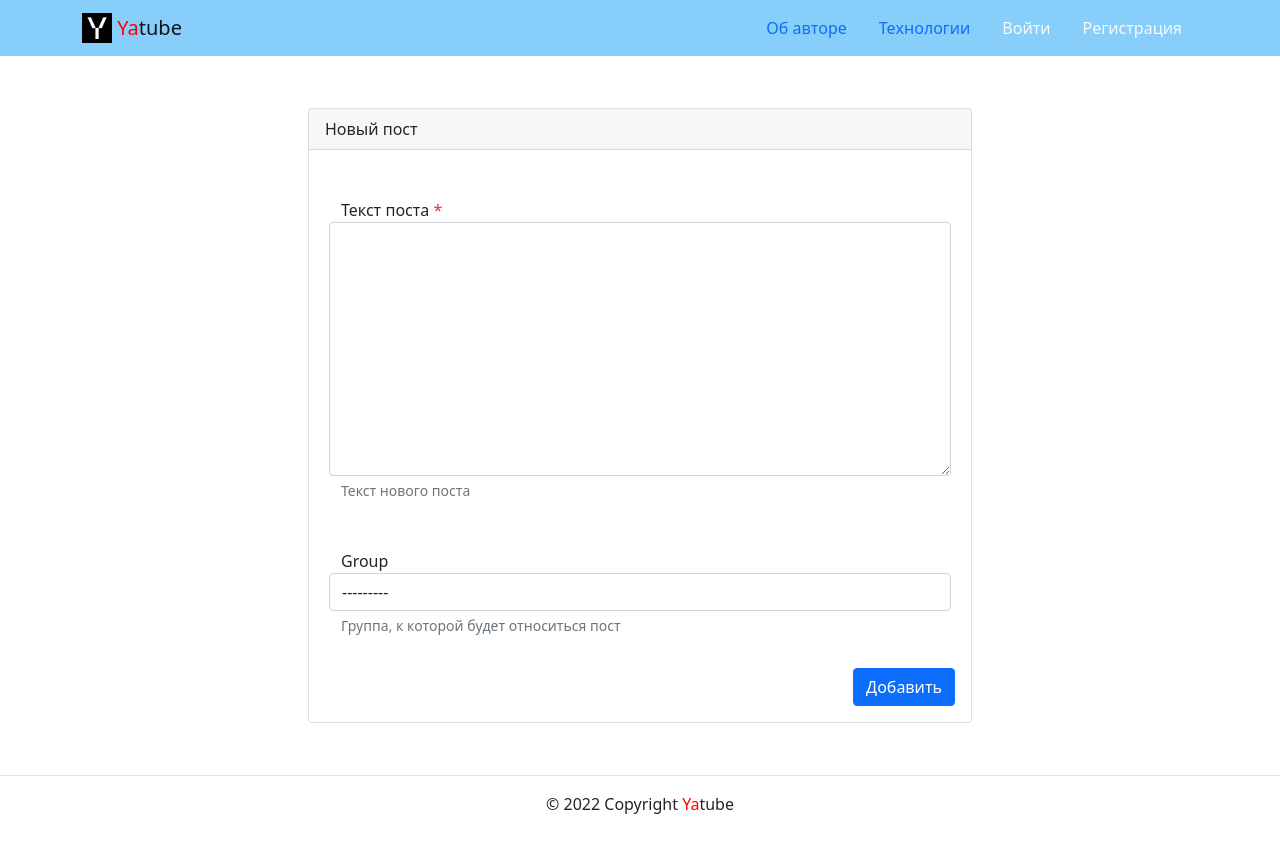
After one commit to artemleonich/yatube_project, a Django app: page /create/ in a window 1280 px wide. The commit adds this page. Run offline with Django 3.2, Linux system fonts and the light colour scheme; data that the repository does not hold is empty; some libraries are stand-ins or nearby versions.

Commit message:
Задание 1

```diff
--- /dev/null
+++ b/yatube/posts/forms.py
@@ -0,0 +1,9 @@
+from django.forms import ModelForm
+
+from .models import Post
+
+
+class PostForm(ModelForm):
+    class Meta:
+        model = Post
+        fields = ("text", "group")
--- a/yatube/posts/urls.py
+++ b/yatube/posts/urls.py
@@ -9,4 +9,5 @@ urlpatterns = [
     path("group/<slug:slug>/", views.group_posts, name="group_list"),
     path("profile/<str:username>/", views.profile, name="profile"),
     path("posts/<int:post_id>/", views.post_detail, name="post_detail"),
+    path("create/", views.post_create, name="post_create"),
 ]
--- a/yatube/posts/views.py
+++ b/yatube/posts/views.py
@@ -1,10 +1,12 @@
 from django.core.paginator import Paginator
-from django.shortcuts import get_object_or_404
+from django.shortcuts import get_object_or_404, redirect
 from django.shortcuts import render
+
 
 from .models import Group
 from .models import Post
 from .models import User
+from .forms import PostForm
 
 
 POSTS_LIMIT = 10
@@ -65,3 +67,18 @@ def post_detail(request, post_id):
         "count": count,
     }
     return render(request, template, context)
+
+
+def post_create(request):
+    template = "posts/create_post.html"
+    if request.method == "POST":
+        form = PostForm(request.POST)
+        if form.is_valid():
+            post = form.save(commit=False)
+            post.author = request.user
+            form.save()
+            return redirect("posts:profile", post.author)
+        return render(request, template, {"form": form})
+    form = PostForm()
+    title = "Добавить запись"
+    return render(request, template, {"form": form, "title": title})
--- a/yatube/templates/includes/header.html
+++ b/yatube/templates/includes/header.html
@@ -26,7 +26,7 @@
         </li>
         {% if user.username %}
           <li class="nav-item">
-            {% comment %} <a class="nav-link" href="{% url 'posts:post_create' %}">Новая запись</a> {% endcomment %}
+            <a class="nav-link" href="{% url 'posts:post_create' %}">Новая запись</a>
           </li>
           <li class="nav-item">
             <a class="nav-link link-light {% if view_name  == 'users:password_change_form' %}active{% endif %}"
--- /dev/null
+++ b/yatube/templates/posts/create_post.html
@@ -0,0 +1,63 @@
+{% extends "base.html" %}
+{% block title %}
+  {% if is_edit %}
+    Редактировать запись
+  {% else %}
+    Добавить запись
+  {% endif %}
+{% endblock %}
+{% block content %}
+  <main>
+    <div class="container py-1">
+      <div class="row justify-content-center">
+        <div class="col-md-8 p-5">
+          <div class="card">
+            <div class="card-header">
+              {% if is_edit %}
+                Редактировать пост
+              {% else %}
+                Новый пост
+              {% endif %}
+            </div>
+            <div class="card-body">
+              <form method="post">
+                {% csrf_token %}
+                <div class="form-group row my-3 p-3">
+                  <label for="id_text">
+                    Текст поста
+                    <span class="required text-danger">*</span>
+                  </label>
+                <textarea name="text" cols="40" rows="10" class="form-control" required id={{ form.text }}</textarea>
+                <small id="id_text-help" class="form-text text-muted">
+                  {% if is_edit %}
+                    Текст редактируемого поста
+                  {% else %}
+                    Текст нового поста
+                  {% endif %}
+                </small>
+              </div>
+              <div class="form-group row my-3 p-3">
+                <label for="id_group">Group</label>
+                <select name="group" class="form-control" id="id_group">
+                  <option value={{ form.group }}
+                  </option>
+                </select>
+                <small id="id_group-help" class="form-text text-muted">Группа, к которой будет относиться пост</small>
+              </div>
+              <div class="d-flex justify-content-end">
+                <button type="submit" class="btn btn-primary">
+                  {% if is_edit %}
+                    Сохранить
+                  {% else %}
+                    Добавить
+                  {% endif %}
+                </button>
+              </div>
+            </form>
+          </div>
+        </div>
+      </div>
+    </div>
+  </div>
+</main>
+{% endblock %}
```
